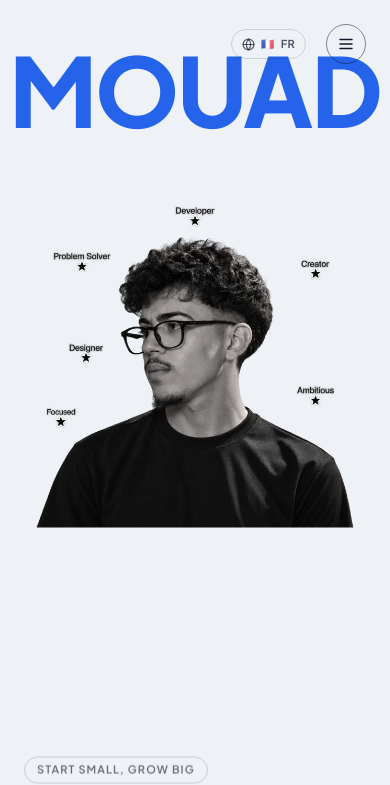
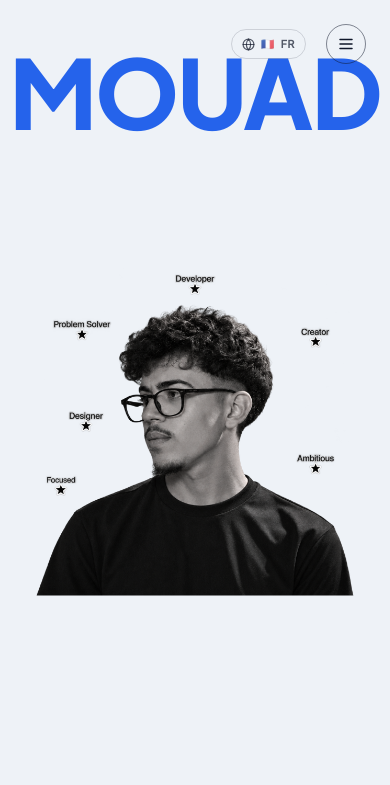
Before and after one commit to Mouadbrt/MOUAD, a React (Vite) app: page / in a window 390 px wide. Shown: the top 785 px of the page. Built offline with nearby package versions, Linux system fonts and the light colour scheme.

Commit message:
Update project

```diff
--- a/src/components/Hero.jsx
+++ b/src/components/Hero.jsx
@@ -189,15 +189,13 @@ export default function Hero() {
     // room for the Hero to stay stuck in place while its layers transition).
     // At scroll position 0, or under reduced motion, this is visually a
     // no-op: no extra height, no sticky, the section renders exactly as
-    // before. That reserved extra room sits below the section as blank
-    // space until it's scrolled through, so on mobile — where the section
-    // itself is now content-sized instead of a forced `100svh` — it's kept
-    // small (`8vh`, matching the scroll-exit's already-reduced 0.45
-    // intensity below) instead of the original `24vh`, so it reads as a
-    // normal transition into the next section rather than another empty
-    // gap under the portrait. `sm`/`md` keep their original values.
-    <div ref={pinRef} className={reduced ? undefined : "relative h-[calc(15.75rem+84vw+8vh)] sm:h-[calc(100svh+24vh)] md:h-[calc(100svh+32vh)]"}>
-      <section id="hero" className={`w-full min-h-[calc(15.75rem+84vw)] sm:min-h-[100svh] overflow-hidden bg-putty ${reduced ? "relative" : "sticky top-0"}`}>
+    // before. Mobile's extra room is a small fixed amount (not `vh`-scaled
+    // like sm/md) — the section below it is already content-sized rather
+    // than viewport-filling, so a `vh`-scaled add-on here would reintroduce
+    // a growing blank gap under the portrait on tall phones; `sm`/`md` are
+    // unchanged.
+    <div ref={pinRef} className={reduced ? undefined : "relative h-[calc(18.5rem+84vw+3rem)] sm:h-[calc(100svh+24vh)] md:h-[calc(100svh+32vh)]"}>
+      <section id="hero" className={`w-full min-h-[calc(18.5rem+84vw)] sm:min-h-[100svh] overflow-hidden bg-putty ${reduced ? "relative" : "sticky top-0"}`}>
         <MobileMenu open={menuOpen} onClose={() => setMenuOpen(false)} navLeft={navLeft} navRight={navRight} t={t} />
         {/* giant name wordmark — the page's own logo, filling the width */}
         <span
@@ -249,23 +247,21 @@ export default function Hero() {
             own aspect ratio) so the entire image stays visible, never cropped —
             sm and up keep the original fixed-height, object-cover box untouched.
 
-            Below `sm`, the whole composition is content-driven instead of
-            forced into a full-viewport section: the wordmark's font-size is
-            already clamped to its 6rem floor at every mobile width (`19vw`
-            only overtakes `6rem` past the `sm` breakpoint), so its own
-            rendered height is effectively constant on mobile — and the
-            portrait's width (and therefore its auto height, since it's
-            square) is purely a function of viewport width, not height. That
-            makes `top-[12.5rem]` (clearing the wordmark) plus the section's
-            `min-h-[calc(15.75rem+84vw)]` (wordmark clearance + portrait's own
-            `84vw`-driven height + a fixed breathing margin) a true structural
-            fit rather than a viewport-height guess: it holds a consistent,
-            small gap above AND below the portrait across phone heights,
-            instead of stretching a leftover gap to fill whatever `100svh`
-            happens to be on a given device. `sm` and up are untouched. */}
+            Below `sm` the whole composition is content-sized instead of forced
+            into a full `100svh` section. The source photo is square, so its
+            rendered height is purely `84vw` (width-driven), independent of the
+            phone's height — a fixed `top` offset (clearing the wordmark, whose
+            own font-size is pinned at its `6rem` floor everywhere below `sm`)
+            plus that `84vw` box height plus a small fixed margin is exactly
+            the section's `min-h` below. That keeps a small, constant gap
+            above AND below the portrait on every phone — short phones just
+            end up with a shorter section (the next one starts sooner), tall
+            phones a taller one — instead of stretching a leftover gap to
+            fill whatever `100svh` happens to be. `sm` and up are untouched
+            (still the original bottom-anchored, viewport-filling box). */}
         <div
           ref={portraitWrapRef}
-          className="absolute z-10 left-1/2 -translate-x-1/2 top-[12.5rem] sm:top-auto sm:bottom-0 h-auto sm:h-[76%] md:h-[84%] w-[84%] sm:w-[64%] md:w-[46%] max-w-xl"
+          className="absolute z-10 left-1/2 -translate-x-1/2 top-[16.75rem] sm:top-auto sm:bottom-0 h-auto sm:h-[76%] md:h-[84%] w-[84%] sm:w-[64%] md:w-[46%] max-w-xl"
         >
           <div className="relative w-full h-auto sm:h-full">
             <Portrait t={t} />
```
